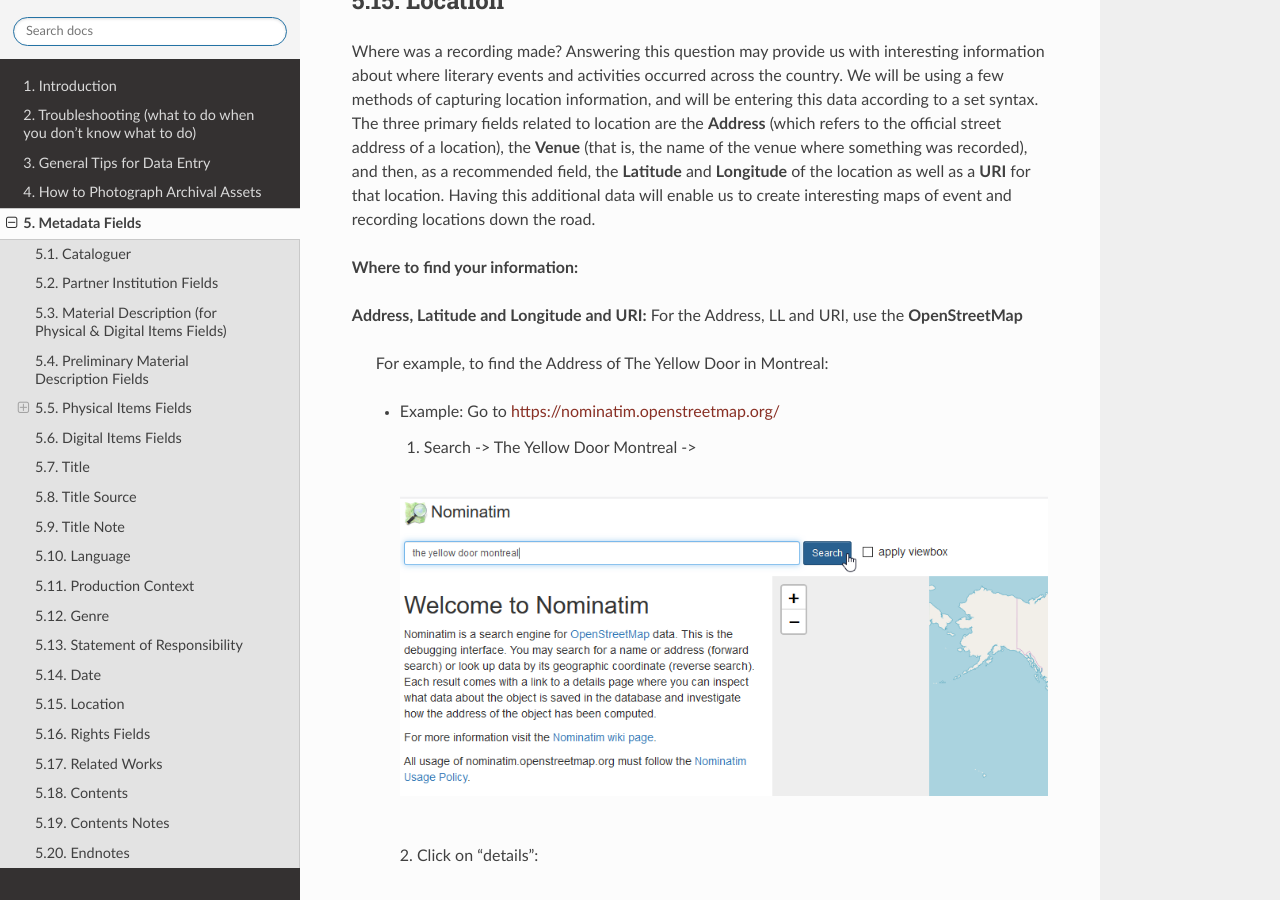
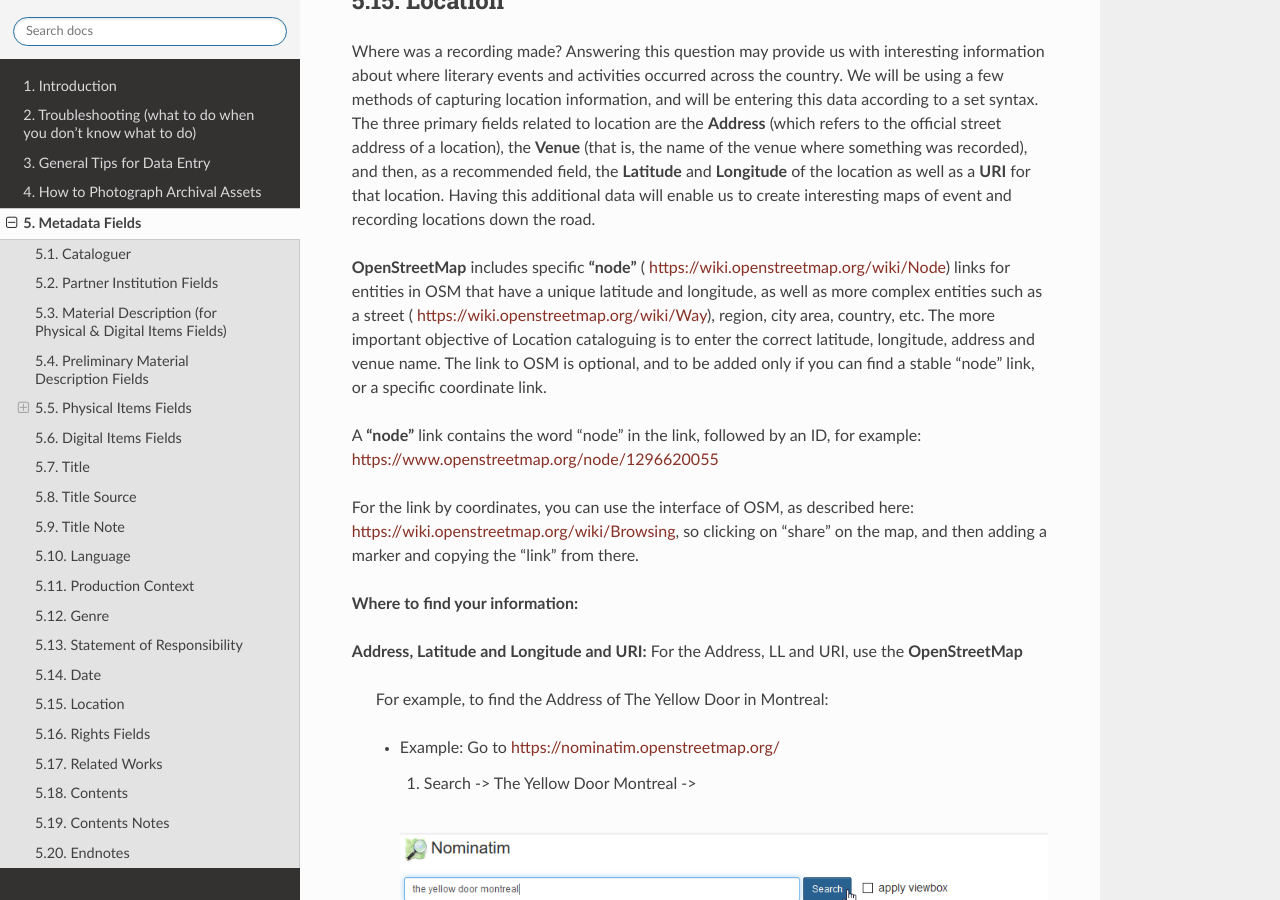
Before and after one commit to spokenweb/spokenweb-metadata-scheme, a Sphinx documentation site: the page built from docs/5-metadata-fields.rst, in a window 1280 px wide and 900 px high, scrolled down 17673 px. Built offline with Sphinx 7.4.7 and the Read the Docs theme 2.0.0, drawn with Linux system fonts in a browser that asks for light colours.

Commit message:
Update 5-metadata-fields.rst

```diff
--- a/docs/5-metadata-fields.rst
+++ b/docs/5-metadata-fields.rst
@@ -619,6 +619,13 @@
 
 Where was a recording made?  Answering this question may provide us with interesting information about where literary events and activities occurred across the country.  We will be using a few methods of capturing location information, and will be entering this data according to a set syntax.  The three primary fields related to location are the **Address** (which refers to the official street address of a location), the **Venue** (that is, the name of the venue where something was recorded), and then, as a recommended field, the **Latitude** and **Longitude** of the location as well as a **URI** for that location.  Having this additional data will enable us to create interesting maps of event and recording locations down the road.
 
+**OpenStreetMap** includes specific **"node"** ( https://wiki.openstreetmap.org/wiki/Node) links for entities in OSM that have a unique latitude and longitude, as well as more complex entities such as a street ( https://wiki.openstreetmap.org/wiki/Way), region, city area, country, etc. The more important objective of Location cataloguing is to enter the correct latitude, longitude, address and venue name. The link to OSM is optional, and to be added only if you can find a stable "node" link, or a specific coordinate link.
+
+A **"node"** link contains the word "node" in the link, followed by an ID, for example: https://www.openstreetmap.org/node/1296620055
+
+For the link by coordinates, you can use the interface of OSM, as described here: https://wiki.openstreetmap.org/wiki/Browsing, so clicking on "share" on the map, and then adding a marker and copying the "link" from there.
+
+
 **Where to find your information:**
 
 **Address, Latitude and Longitude and URI:**  For the Address, LL and URI, use the **OpenStreetMap**
```
